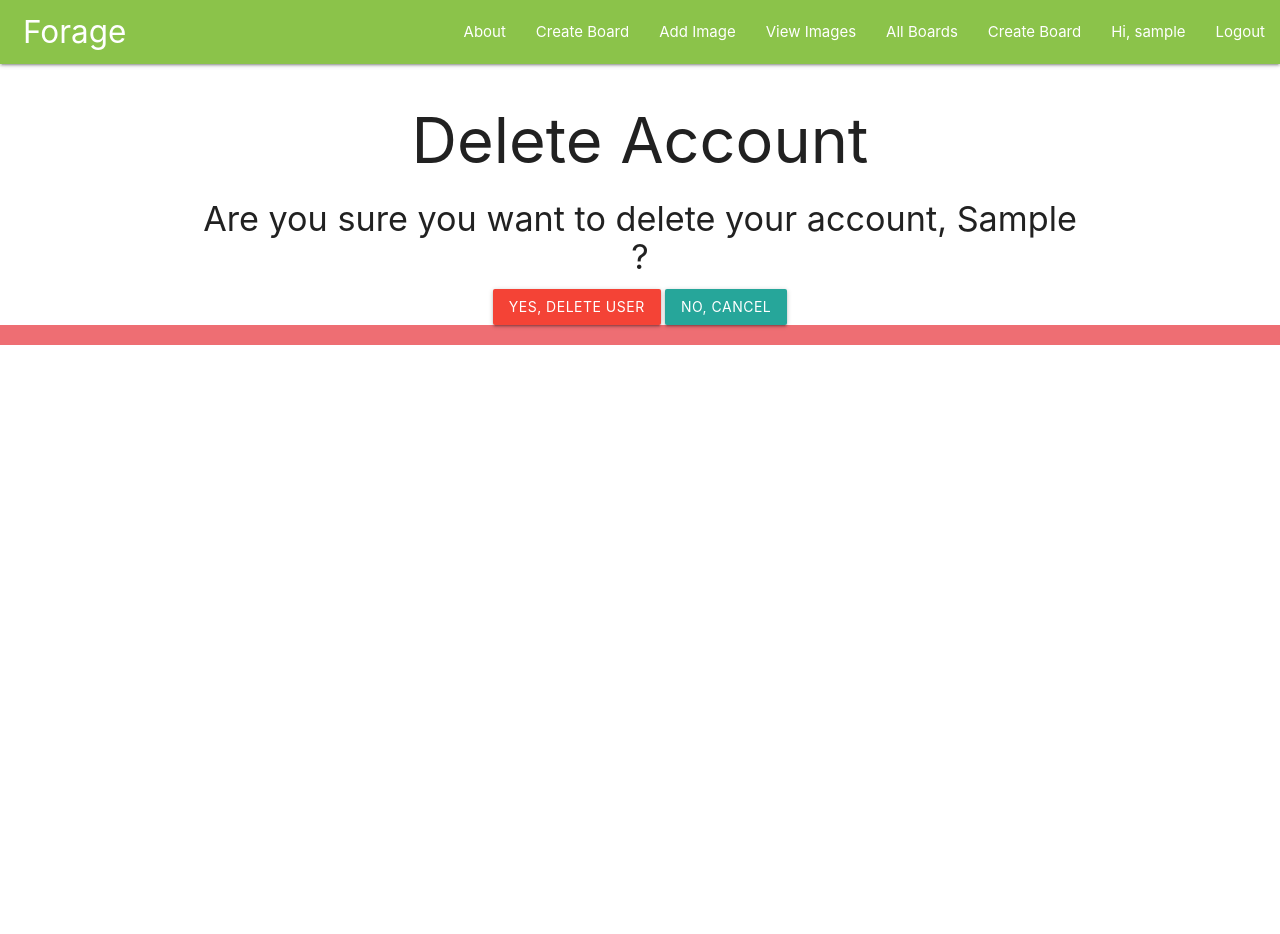
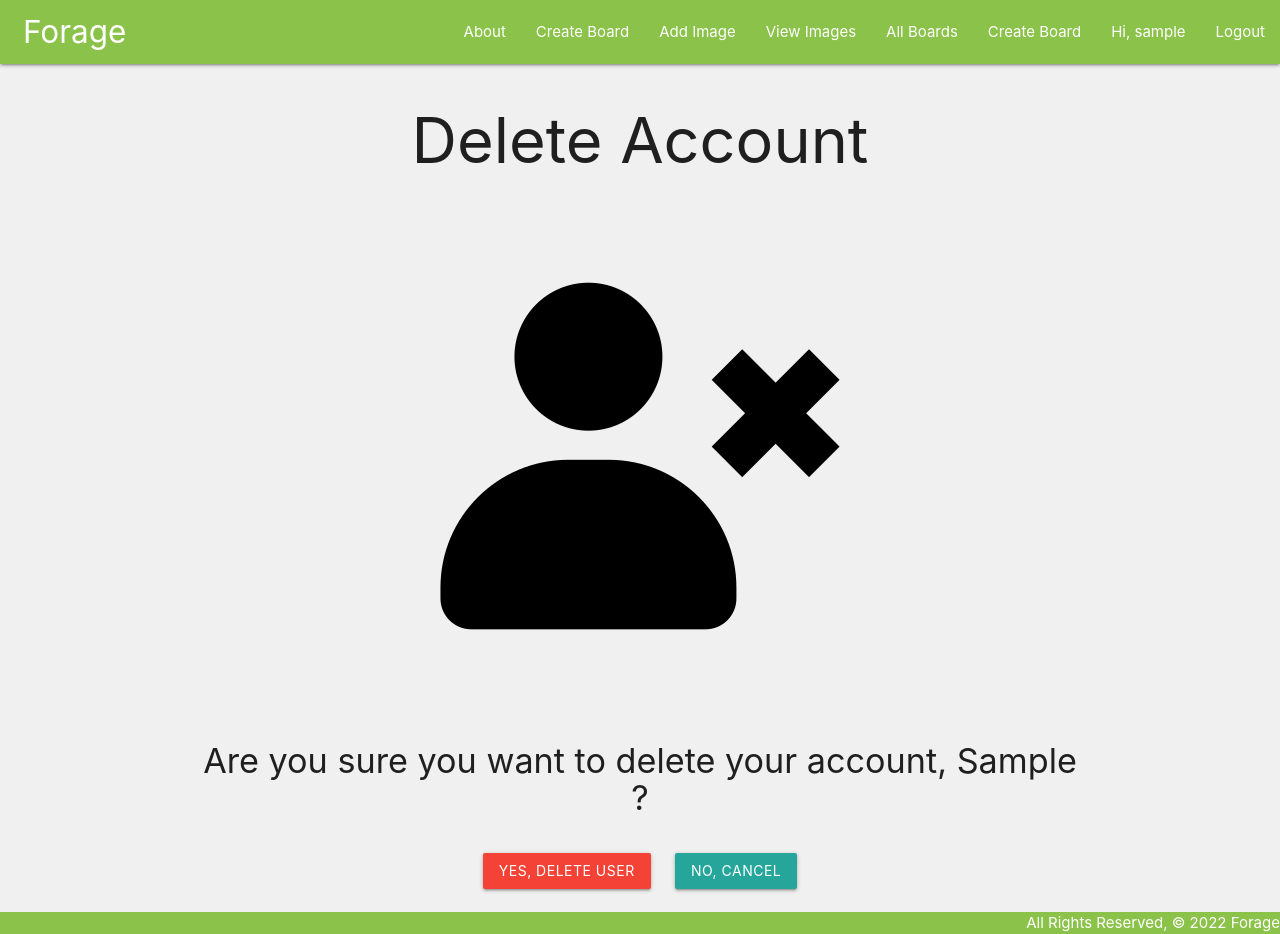
Before and after one commit to hphilpotts/Forage-Project-3-General-Assembly-SEI-66, a Django app: page /users/1/confirmdelete in a window 1280 px wide. Before the commit the page ends 345 px from the top, so only its background shows below. Run offline with Django 4.2, Linux system fonts and the light colour scheme; the visitor is signed in with stand-in values (Sample User, id 1); data comes from the database, SQL or seed files in the repository.

Commit message:
Formatting changes to base.html, confirm delete.

```diff
--- a/main_app/static/css/style.css
+++ b/main_app/static/css/style.css
@@ -2,6 +2,22 @@
 * {
     text-align: center;
 
+}
+
+body {
+    background-color: rgb(240, 240, 240);
+    display: flex;
+    min-height: 100vh;
+    flex-direction: column;
+}
+
+main {
+    flex: 1 0 auto;
+}
+
+footer.page-footer {
+    padding-top: 0px;
+    text-align: right;
 }
 
 
--- a/main_app/templates/base.html
+++ b/main_app/templates/base.html
@@ -58,9 +58,9 @@
     </main>
 
 
-    <footer class="page-footer">
+    <footer class="page-footer light-green">
         <div class="right">
-            All Rights Reserved, &copy; 2022 Pinterest-type App
+            All Rights Reserved, &copy; 2022 Forage
         </div>
     </footer>
 </body>
--- a/main_app/templates/profiles/confirm_delete.html
+++ b/main_app/templates/profiles/confirm_delete.html
@@ -3,6 +3,9 @@
 {% block content %}
 
 <h1>Delete Account</h1>
+
+{% load static %}
+<img src="{% static 'images/project3-delete-profile.png' %}" alt="">
 
 <h4>Are you sure you want to delete your account,
     {% if user.first_name %}
@@ -11,10 +14,10 @@
     <span> {{ user.username }} </span>
     {% endif %}
     ?
-</h4>
+</h4><br>
 
-<a href="{% url 'profile_delete' user.id %}"class="btn red">Yes, Delete User</a>
+<a href="{% url 'profile_delete' user.id %}"class="btn red" style="margin: 0px 10px;">Yes, Delete User</a>
 
-<a href="{% url 'profile_detail' user.id %}" class="btn">No, Cancel</a>
+<a href="{% url 'profile_detail' user.id %}" class="btn" style="margin: 0px 10px;">No, Cancel</a><br><br>
 
 {% endblock %}
```
Also changed, not shown: hp-readme.md (+12 -0 lines), main_app/static/images/project3-delete-profile.png (added).
